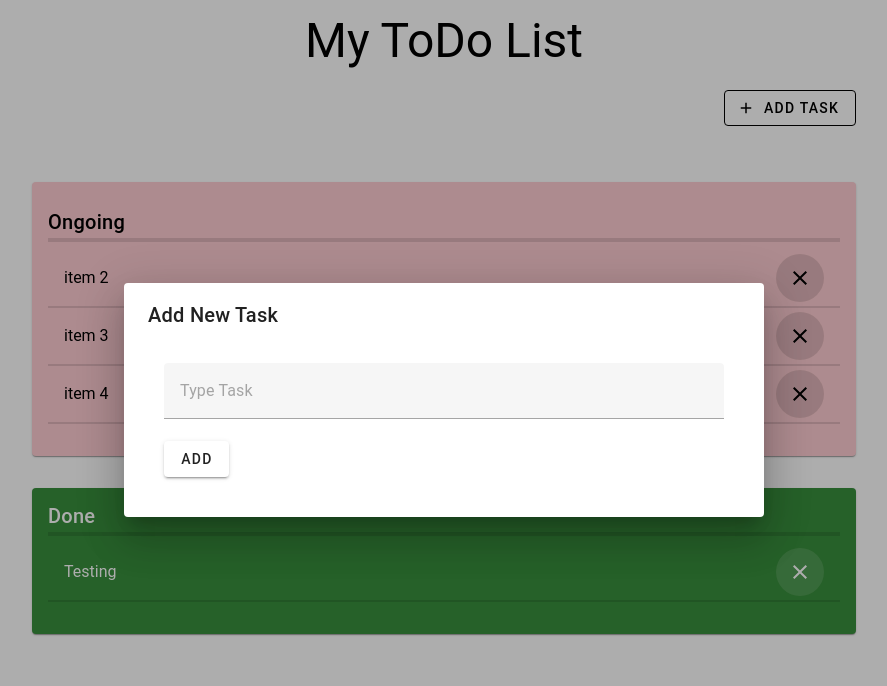
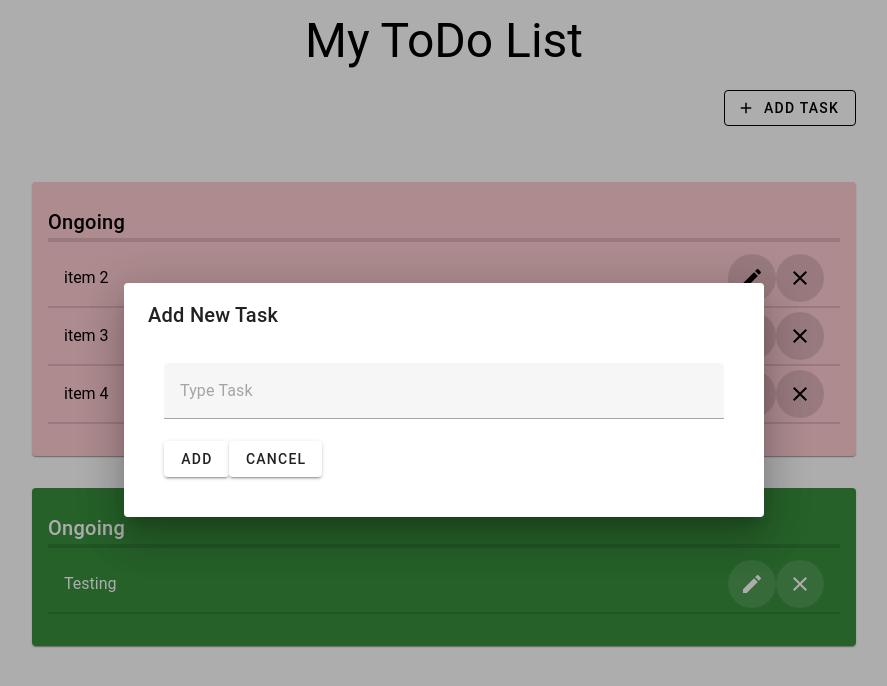
Before and after one commit to fredysunjaya2/Vue-ToDo, a Vue app in the folder vue-project/: page / in a window 1280 px wide. Both pictures are taken after a click on the button "ADD TASK". Shown: the top 686 px of the page, without its empty margins (196-1083 px from the left). Built offline with nearby package versions, Linux system fonts and the light colour scheme.

Commit message:
trying update, making component, passing props & emits

```diff
--- a/vue-project/src/App.vue
+++ b/vue-project/src/App.vue
@@ -1,6 +1,8 @@
 <script setup>
-import { ref, reactive, onBeforeUnmount, onMounted } from 'vue';
+import { ref, reactive } from 'vue';
 import tasks from '@/tasks.json'
+import AddTaskDialog from '@/components/AddTaskDialog.vue'
+import TaskCategoryCard from './components/TaskCategoryCard.vue';
 
 const list = reactive(tasks);
 
@@ -10,10 +12,6 @@ const doneColor = ref("green-darken-2");
 const ongoingTask = reactive([]);
 const doneTask = reactive([]);
 
-let taskTitle = ref("");
-const formValid = ref(false);
-const isDialogShown = ref(false);
-
 list.tasks.forEach((task) => {
   if (task.status === 'ongoing') {
     ongoingTask.push(task);
@@ -22,7 +20,7 @@ list.tasks.forEach((task) => {
   }
 })
 
-const updateTask = (item, index) => {
+const markTask = (item, index) => {
   if (item.status === 'ongoing') {
     item.status = 'done';
     const task = ongoingTask.splice(index, 1);
@@ -34,6 +32,14 @@ const updateTask = (item, index) => {
   }
 }
 
+const updateTask = (formValid, item, taskTitle) => {
+  if (item.status === 'ongoing') {
+    item.name = taskTitle;
+  } else if (item.status === 'done') {
+    item.name = taskTitle;
+  }
+}
+
 const deleteTask = (item, index) => {
   if (item.status === 'ongoing') {
     ongoingTask.splice(index, 1);
@@ -42,40 +48,18 @@ const deleteTask = (item, index) => {
   }
 }
 
-const addTask = () => {
-  if (formValid.value) {
+const addTask = (formValid, taskTitle) => {
+  if (formValid) {
 
     const task = {
       id: Math.random().toString(16).slice(2),
-      name: taskTitle.value,
+      name: taskTitle,
       status: 'ongoing'
     }
 
     ongoingTask.push(task);
-
-    isDialogShown.value = false;
-    taskTitle.value = "";
   }
 }
-
-const rules = {
-  taskRules: [
-    (value) => {
-      if (value) return true;
-
-      return "Task can't be empty";
-    },
-    (value) => {
-      if (value.length < 20) return true;
-
-      return "Task Name can't be more than 20 characters"
-    }
-  ]
-}
-
-onBeforeUnmount(() => {
-  alert('here');
-});
 
 </script>
 
@@ -88,76 +72,18 @@ onBeforeUnmount(() => {
     </v-row>
     <v-row justify="center">
       <v-col align="end" class="" cols="8">
-        <v-dialog persistent width="50%" v-model="isDialogShown">
-          <template v-slot:activator="{ props: activatorDialog }">
-            <v-btn v-bind="activatorDialog" prepend-icon="$mdiPlus" variant="outlined" class="mx-auto">
-              Add Task
-            </v-btn>
-          </template>
-          <template v-slot:default="{ isActive }">
-            <v-card>
-              <v-card-item>
-                <v-card-title>
-                  Add New Task
-                </v-card-title>
-              </v-card-item>
-              <v-card-text>
-                <v-container max-width="100%">
-                  <v-row>
-                    <v-col>
-                      <v-form validate-on="input lazy" @submit.prevent="addTask();" v-model="formValid">
-                        <v-text-field clearable placeholder="Type Task" type="text" v-model="taskTitle"
-                          :rules="rules.taskRules">
-
-                        </v-text-field>
-                        <v-btn type="submit">
-                          Add
-                        </v-btn>
-                      </v-form>
-                    </v-col>
-                  </v-row>
-                </v-container>
-              </v-card-text>
-            </v-card>
-          </template>
-        </v-dialog>
+        <v-btn prepend-icon="$mdiPlus" variant="outlined" class="mx-auto">
+          Add Task
+          <AddTaskDialog @add-task="addTask" />
+        </v-btn>
       </v-col>
     </v-row>
     <v-row justify="center">
       <v-col cols="8">
-        <v-card class="mx-auto mt-8" :color="ongoingColor">
-          <v-card-item class="pt-3 pb-6">
-            <v-card-title class="py-0 pt-3">
-              <p>Ongoing</p>
-            </v-card-title>
-            <v-list :bg-color="ongoingColor" class="border-t-lg">
-              <v-list-item v-for="( item, index ) in  ongoingTask " :key="item.id" :value="item.id" class="border-b-md"
-                @click="updateTask(item, index)">
-                <div class="d-flex justify-space-between align-center">
-                  <p>{{ item.name }}</p>
-                  <v-btn variant="tonal" icon="$mdiClose" @click="deleteTask(item, index)">
-                  </v-btn>
-                </div>
-              </v-list-item>
-            </v-list>
-          </v-card-item>
-        </v-card>
-        <v-card class="mx-auto mt-8" :color="doneColor">
-          <v-card-item class="pt-3 pb-6">
-            <v-card-title class="" py-0 pt-3>
-              <p>Done</p>
-            </v-card-title>
-            <v-list :bg-color="doneColor" class="border-t-lg">
-              <v-list-item v-for="( item, index ) in  doneTask " :key="item.id" :value="item.id" class="border-b-md"
-                @click="updateTask(item, index)">
-                <div class="d-flex justify-space-between align-center">
-                  <p>{{ item.name }}</p>
-                  <v-btn variant="tonal" icon="$mdiClose" @click="deleteTask(item, index)"></v-btn>
-                </div>
-              </v-list-item>
-            </v-list>
-          </v-card-item>
-        </v-card>
+        <TaskCategoryCard :card-color="ongoingColor" :ongoing-task="ongoingTask" @mark-task="markTask"
+          @delete-task="deleteTask" />
+        <TaskCategoryCard :card-color="doneColor" :ongoing-task="doneTask" @mark-task="markTask"
+          :delete-task="deleteTask" />
       </v-col>
     </v-row>
   </v-container>
--- /dev/null
+++ b/vue-project/src/components/AddTaskDialog.vue
@@ -0,0 +1,95 @@
+<script setup>
+import { ref, reactive } from 'vue';
+
+const taskTitle = ref("");
+let formValid = false;
+const isDialogShown = ref(false);
+
+const rules = {
+    taskRules: [
+        (value) => {
+            if (value) return true;
+
+            return "Task can't be empty";
+        },
+        (value) => {
+            if (value.length < 20) return true;
+
+            return "Task Name can't be more than 20 characters"
+        }
+    ]
+}
+
+const props = defineProps({
+    taskOldTitle: {
+        type: String,
+        default: "",
+    }
+});
+
+const emit = defineEmits({
+    addTask: 'addTask',
+});
+
+const addTaskRequest = () => {
+    if (formValid) {
+        emit('addTask', formValid, taskTitle.value);
+
+        isDialogShown.value = false;
+        taskTitle.value = "";
+    }
+}
+
+if (props.taskOldTitle != "") {
+    taskTitle.value = props.taskOldTitle;
+}
+
+const updateTaskRequest = () => {
+    if (formValid) {
+        emit('updateTask', formValid, item, taskTitle.value);
+
+        isDialogShown.value = false;
+        taskTitle.value = "";
+    }
+}
+
+console.log(taskTitle.value)
+</script>
+
+<template>
+    <v-dialog persistent width="50%" v-model="isDialogShown" activator="parent">
+        <template v-slot:default="{ isActive }">
+            <v-card>
+                <v-card-item>
+                    <v-card-title>
+                        Add New Task
+                    </v-card-title>
+                </v-card-item>
+                <v-card-text>
+                    <v-container max-width="100%">
+                        <v-row>
+                            <v-col>
+                                <v-form validate-on="input lazy"
+                                    @submit.prevent="taskTitle.value === '' ? addTaskRequest : updateTaskRequest"
+                                    v-model="formValid">
+                                    <v-text-field clearable placeholder="Type Task" type="text" v-model="taskTitle"
+                                        :rules="rules.taskRules">
+                                    </v-text-field>
+                                    <v-btn v-if="taskOldTitle === ''" type="submit">
+                                        Add
+                                    </v-btn>
+                                    <v-btn v-else type="submit">
+                                        Confirm
+                                    </v-btn>
+                                    <v-btn @click="isDialogShown = false;">
+                                        Cancel
+                                    </v-btn>
+                                </v-form>
+                            </v-col>
+                        </v-row>
+                    </v-container>
+                </v-card-text>
+            </v-card>
+        </template>
+    </v-dialog>
+</template>
--- /dev/null
+++ b/vue-project/src/components/TaskCategoryCard.vue
@@ -0,0 +1,46 @@
+<script setup>
+import { ref, reactive } from 'vue';
+import AddTaskDialog from '@/components/AddTaskDialog.vue';
+
+const props = defineProps({
+    cardColor: {
+        type: String,
+    },
+    ongoingTask: {
+        type: Array,
+    }
+});
+
+const emit = defineEmits({
+    markTask: 'markTask',
+    deleteTask: 'deleteTask',
+    updateTask: 'updateTask',
+})
+
+
+</script>
+
+<template>
+    <v-card class="mx-auto mt-8" :color="cardColor">
+        <v-card-item class="pt-3 pb-6">
+            <v-card-title class="py-0 pt-3">
+                <p>Ongoing</p>
+            </v-card-title>
+            <v-list :bg-color="cardColor" class="border-t-lg">
+                <v-list-item v-for="( item, index ) in  ongoingTask " :key="item.id" :value="item.id" class="border-b-md"
+                    @click="$emit('markTask', item, index)">
+                    <div class="d-flex justify-space-between align-center">
+                        <p>{{ item.name }}</p>
+                        <div>
+                            <v-btn variant="tonal" icon="$mdiPencil">
+                                <v-icon icon="$mdiPencil"></v-icon>
+                                <AddTaskDialog :task-old-title="item.name" />
+                            </v-btn>
+                            <v-btn variant="tonal" icon="$mdiClose" @click="$emit('deleteTask', item)"></v-btn>
+                        </div>
+                    </div>
+                </v-list-item>
+            </v-list>
+        </v-card-item>
+    </v-card>
+</template>
--- a/vue-project/src/main.js
+++ b/vue-project/src/main.js
@@ -6,7 +6,7 @@ import { createApp } from 'vue'
 import 'vuetify/styles'
 import { createVuetify } from 'vuetify'
 import { aliases, mdi } from 'vuetify/iconsets/mdi-svg'
-import { mdiClose, mdiPlus } from '@mdi/js'
+import { mdiClose, mdiPlus, mdiPencil } from '@mdi/js'
 
 import * as components from 'vuetify/components'
 import * as directives from 'vuetify/directives'
@@ -21,6 +21,7 @@ const vuetify = createVuetify({
       ...aliases,
       mdiClose: mdiClose,
       mdiPlus: mdiPlus,
+      mdiPencil: mdiPencil,
     },
     sets: {
       mdi,
```
